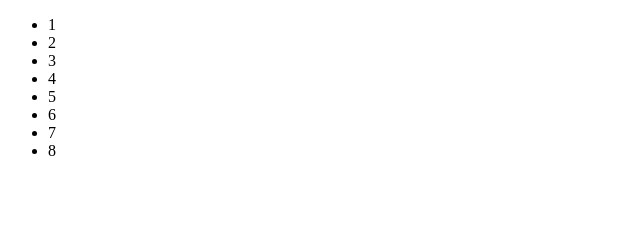
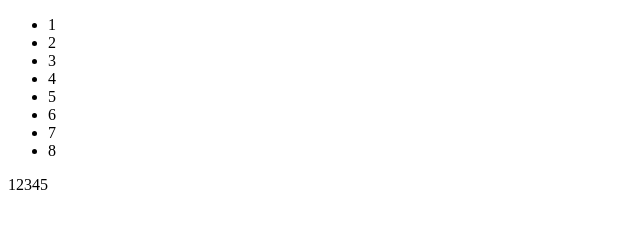
Before and after one commit to alongside3/li_project, a plain HTML site: page index.html in a window 1280 px wide. Shown: the full height of the page, 0-640 px from the left. Drawn offline with Linux system fonts and the light colour scheme.

Commit message:
修改indexx

```diff
--- a/index.html
+++ b/index.html
@@ -15,5 +15,6 @@
 			<li>7</li>
 			<li>8</li>
 		</ul>
+		<div>12345</div>
 	</body>
 </html>
```
